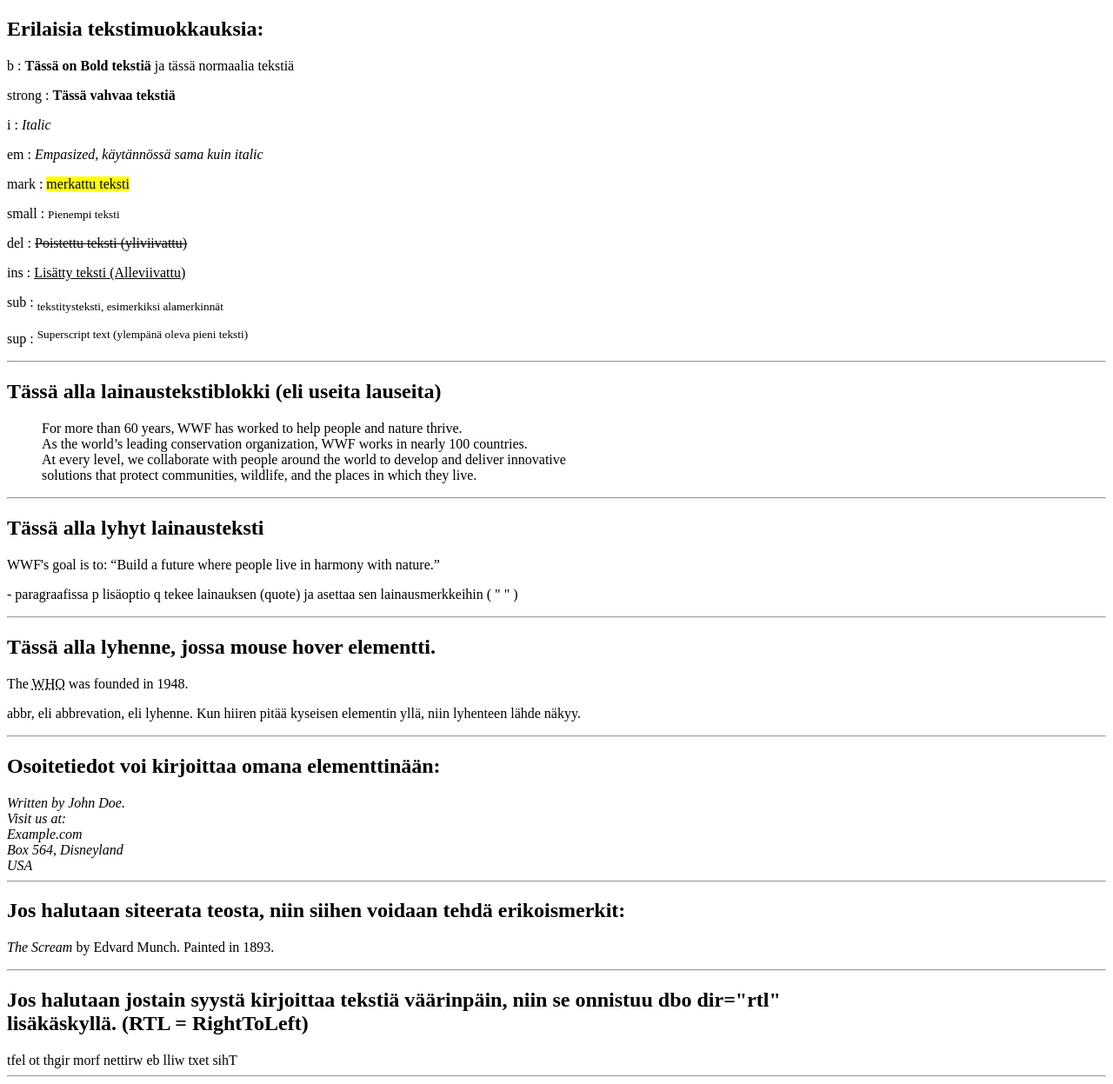
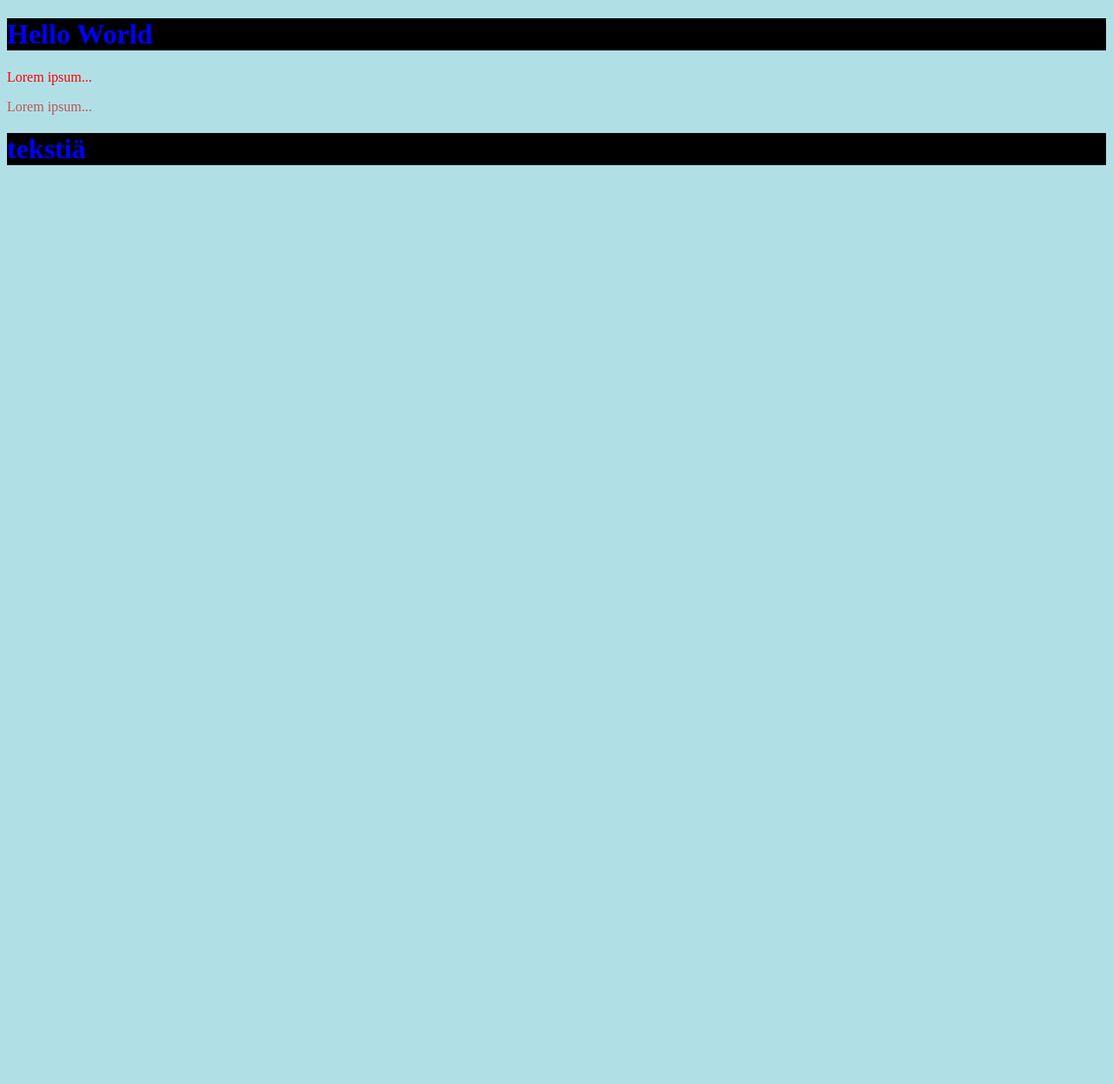
Before and after one commit to Sirkusinsinoori/HTML-testit, a plain HTML site: page index.html in a window 1280 px wide. Shown: the whole page at 87% size. After the commit the page ends 800 px from the top, so only its background shows below. Drawn offline with Linux system fonts and the light colour scheme.

Commit message:
Styles css linkitetty

```diff
--- a/index.html
+++ b/index.html
@@ -3,55 +3,13 @@
     <!--  headiin tulee metadataa-->
     <head>
         <title>Raakaa tekstiä Tabiin</title>
+        <link rel="stylesheet" href="styles.css">
     </head>
     <!-- bodyyn tulee kontenttia-->
-    <body >
-        <h2>Erilaisia tekstimuokkauksia:</h2>
-        <p>b : <b>Tässä on Bold tekstiä</b> ja tässä normaalia tekstiä</p>
-        <p>strong : <strong>Tässä vahvaa tekstiä</strong></p>
-        <p>i : <i>Italic</i></p>
-        <p>em : <em>Empasized, käytännössä sama kuin italic</em></p>
-        <p>mark : <mark>merkattu teksti</mark></p>
-        <p>small : <small>Pienempi teksti</small></p>
-        <p>del : <del>Poistettu teksti (yliviivattu)</del></p>
-        <p>ins : <ins>Lisätty teksti (Alleviivattu)</ins></p>
-        <p>sub : <sub>tekstitysteksti, esimerkiksi alamerkinnät</sub></p>
-        <p>sup : <sup>Superscript text (ylempänä oleva pieni teksti)</sup></p>
-
-        <hr>
-        <h2>Tässä alla lainaustekstiblokki (eli useita lauseita)</h2>
-        <blockquote cite="https://www.worldwildlife.org/about">
-            For more than 60 years, WWF has worked to help people and nature thrive.<br>
-            As the world’s leading conservation organization, WWF works in nearly 100 countries.<br>
-            At every level, we collaborate with people around the world to develop and deliver innovative<br>
-            solutions that protect communities, wildlife, and the places in which they live.
-        </blockquote>
-        <hr>
-        <h2>Tässä alla lyhyt lainausteksti</h2>
-        <p>WWF's goal is to: <q>Build a future where people live in harmony with nature.</q></p>
-        <p>- paragraafissa p lisäoptio q tekee lainauksen (quote) ja asettaa sen lainausmerkkeihin ( " " )</p>
-
-        <hr>
-        <h2>Tässä alla lyhenne, jossa mouse hover elementti.</h2>
-        <p>The <abbr title="World Health Organization">WHO</abbr> was founded in 1948.</p>
-        <p>abbr, eli abbrevation, eli lyhenne. Kun hiiren pitää kyseisen elementin yllä, niin lyhenteen lähde näkyy.</p>
-        <hr>
-        <h2>Osoitetiedot voi kirjoittaa omana elementtinään:</h2>
-        <address>
-            Written by John Doe.<br>
-            Visit us at:<br>
-            Example.com<br>
-            Box 564, Disneyland<br>
-            USA
-        </address>
-        <hr>
-        <h2>Jos halutaan siteerata teosta, niin siihen voidaan tehdä erikoismerkit:</h2>
-        <p><cite>The Scream</cite> by Edvard Munch. Painted in 1893.</p>
-        <hr>
-        <h2>Jos halutaan jostain syystä kirjoittaa tekstiä väärinpäin, niin se onnistuu dbo dir="rtl"<br>
-        lisäkäskyllä. (RTL = RightToLeft)</h2>
-        <bdo dir="rtl">This text will be written from right to left</bdo>
-        <hr>
-
+    <body>
+        <h1>Hello World</h1>
+        <p>Lorem ipsum...</p>
+        <p style="color:rgb(189, 86, 86);">Lorem ipsum...</p>
+        <h1>tekstiä</h1>
     </body>
 </html>
--- a/styles.css
+++ b/styles.css
@@ -0,0 +1,12 @@
+body {
+    background-color: powderblue;
+}
+
+h1 {
+    background-color:#000000;
+    color: blue;
+}
+
+p {
+    color: red;
+}
```
